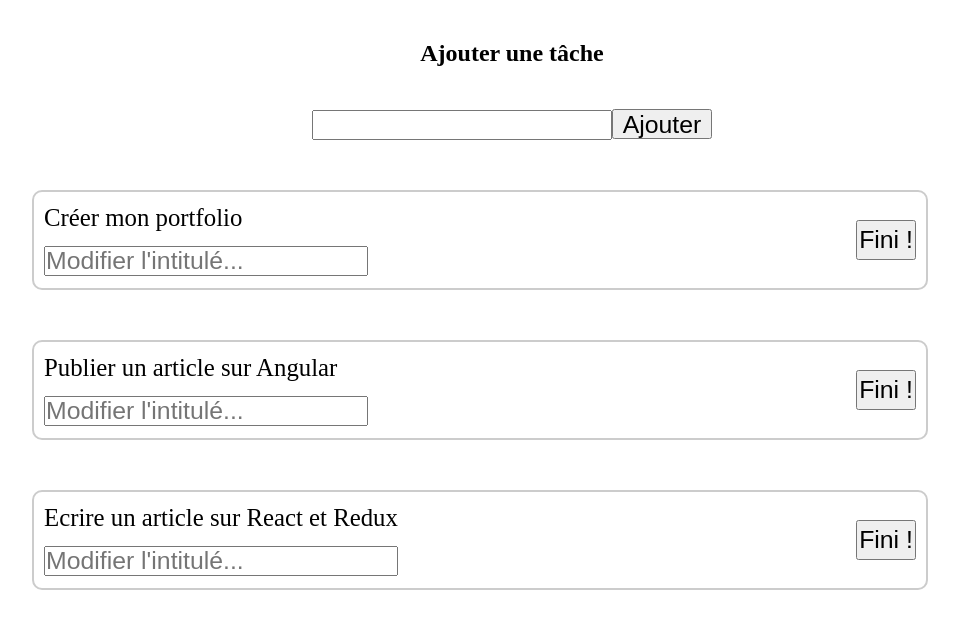
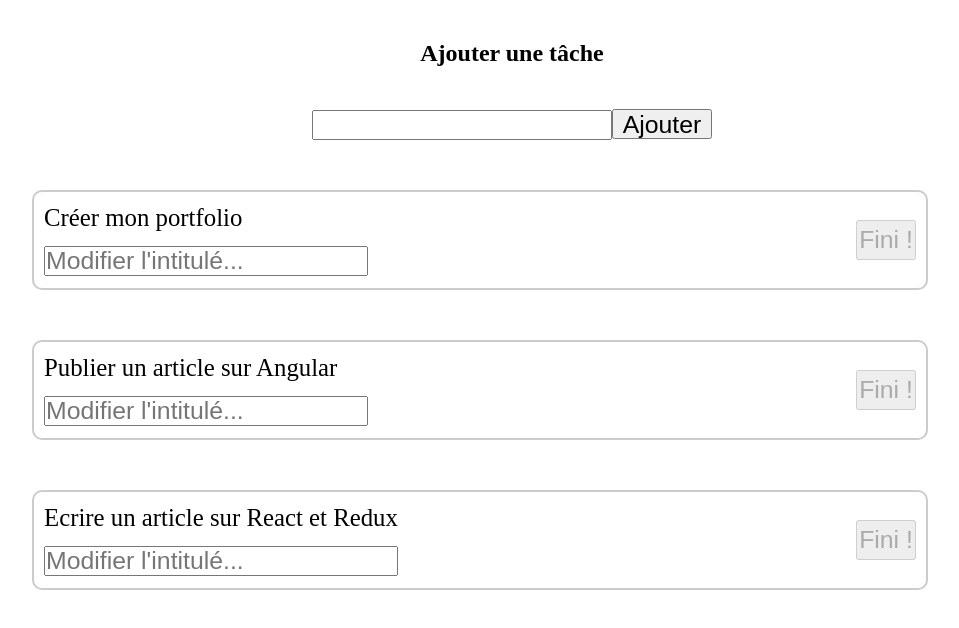
Before and after one commit to ThibaudFournes77/angular-to-do-list, an Angular app: page / in a window 1280 px wide. Shown: the top 628 px of the page, without its empty margins (160-1119 px from the left). Built offline with nearby package versions, Linux system fonts and the light colour scheme.

Commit message:
Property binding - bouton fini se désactive en fonction de isDone

```diff
--- a/src/app/task/task.component.html
+++ b/src/app/task/task.component.html
@@ -3,5 +3,5 @@
       <p class="task__label">{{taskLibelle}}</p>
       <input type="text" class="task__input" placeholder="Modifier l'intitulé..." />
     </div>
-    <button type="button" class="task__button">Fini !</button>
+    <button type="button" class="task__button" [disabled]="isDone">Fini !</button>
 </li>
--- a/src/app/task/task.component.ts
+++ b/src/app/task/task.component.ts
@@ -10,6 +10,7 @@ export class TaskComponent implements OnInit {
   constructor() { }
 
   @Input() taskLibelle!: string;
+  isDone: boolean = true;
 
   ngOnInit(): void {
   }
```
